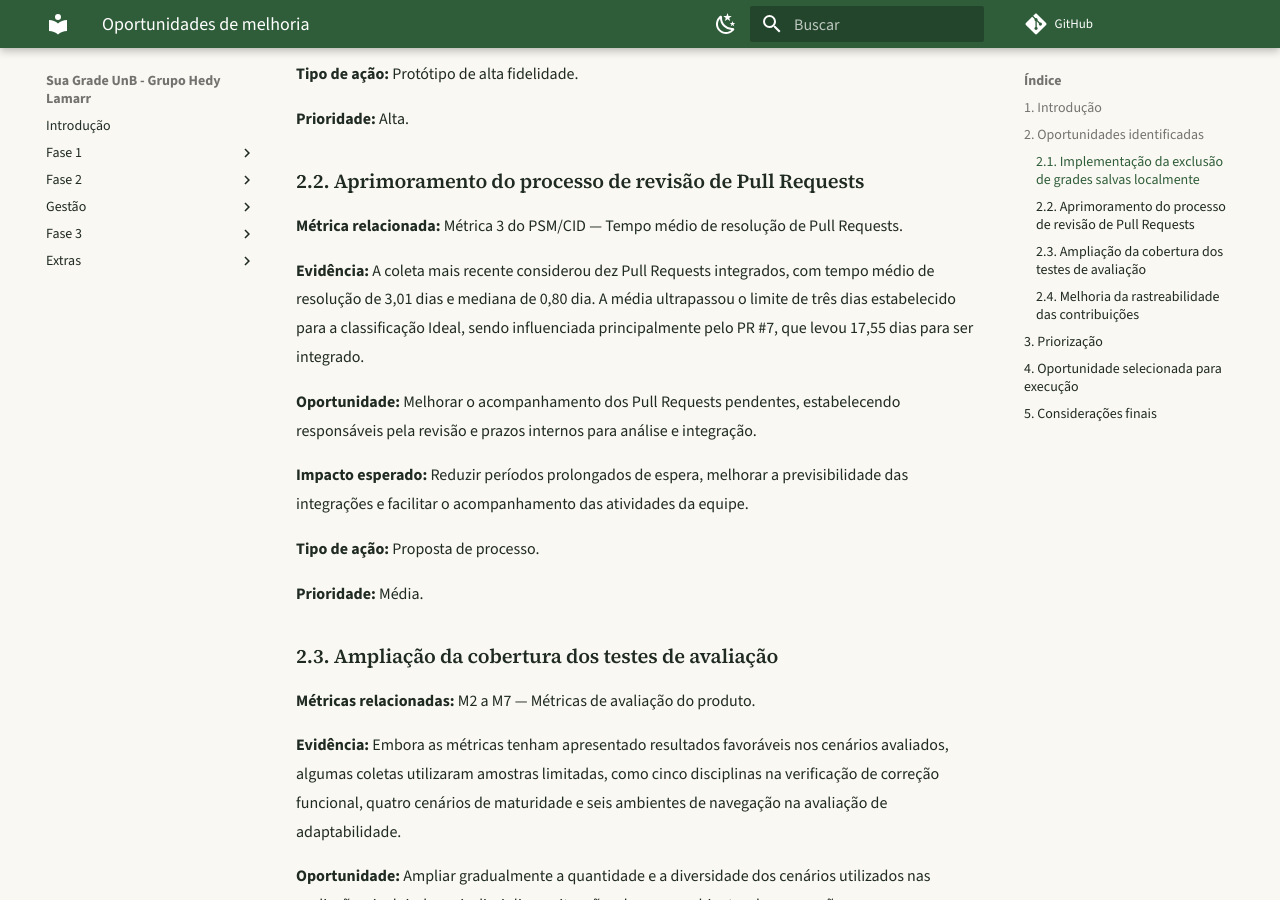
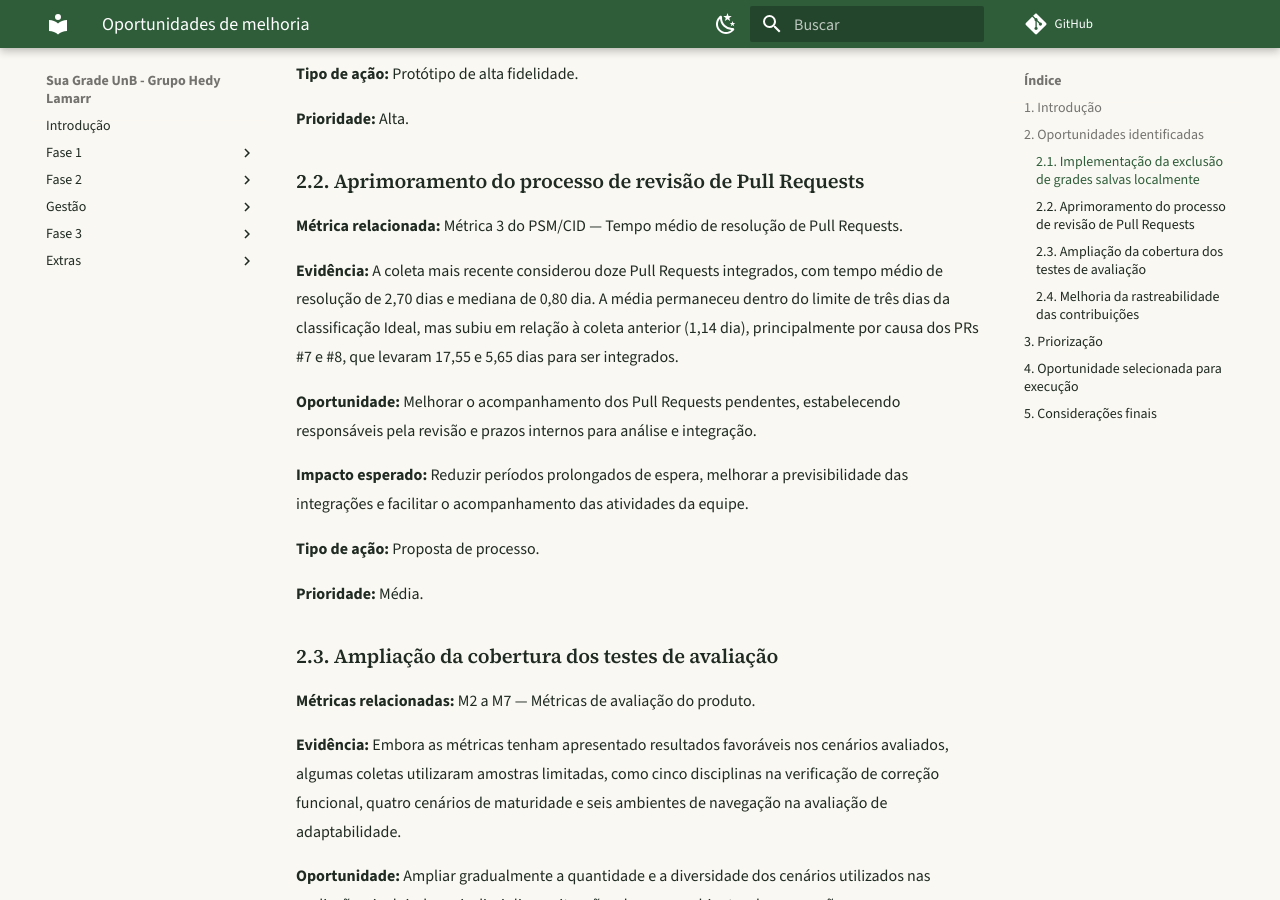
Before and after one commit to FCTE-Qualidade-de-Software-1/2026-2_T02_HEDY_LAMAR, an MkDocs documentation site: the page built from docs/fase-4/oportunidades-de-melhoria.md, in a window 1280 px wide and 900 px high, scrolled down 860 px. Built offline with MkDocs 1.6.1 and Material for MkDocs 9.7.7, drawn with Linux system fonts in a browser that asks for light colours; comment, search, counter and statistics services are not loaded.

Commit message:
docs: atualiza os numeros da Metrica 3 nas oportunidades de melhoria (recoleta do #48)

```diff
--- a/docs/fase-4/oportunidades-de-melhoria.md
+++ b/docs/fase-4/oportunidades-de-melhoria.md
@@ -26,7 +26,7 @@ As oportunidades foram priorizadas conforme a relevância dos resultados, a exis
 
 **Métrica relacionada:** Métrica 3 do PSM/CID — Tempo médio de resolução de Pull Requests.
 
-**Evidência:** A coleta mais recente considerou dez Pull Requests integrados, com tempo médio de resolução de 3,01 dias e mediana de 0,80 dia. A média ultrapassou o limite de três dias estabelecido para a classificação Ideal, sendo influenciada principalmente pelo PR #7, que levou 17,55 dias para ser integrado.
+**Evidência:** A coleta mais recente considerou doze Pull Requests integrados, com tempo médio de resolução de 2,70 dias e mediana de 0,80 dia. A média permaneceu dentro do limite de três dias da classificação Ideal, mas subiu em relação à coleta anterior (1,14 dia), principalmente por causa dos PRs #7 e #8, que levaram 17,55 e 5,65 dias para ser integrados.
 
 **Oportunidade:** Melhorar o acompanhamento dos Pull Requests pendentes, estabelecendo responsáveis pela revisão e prazos internos para análise e integração.
 
```
